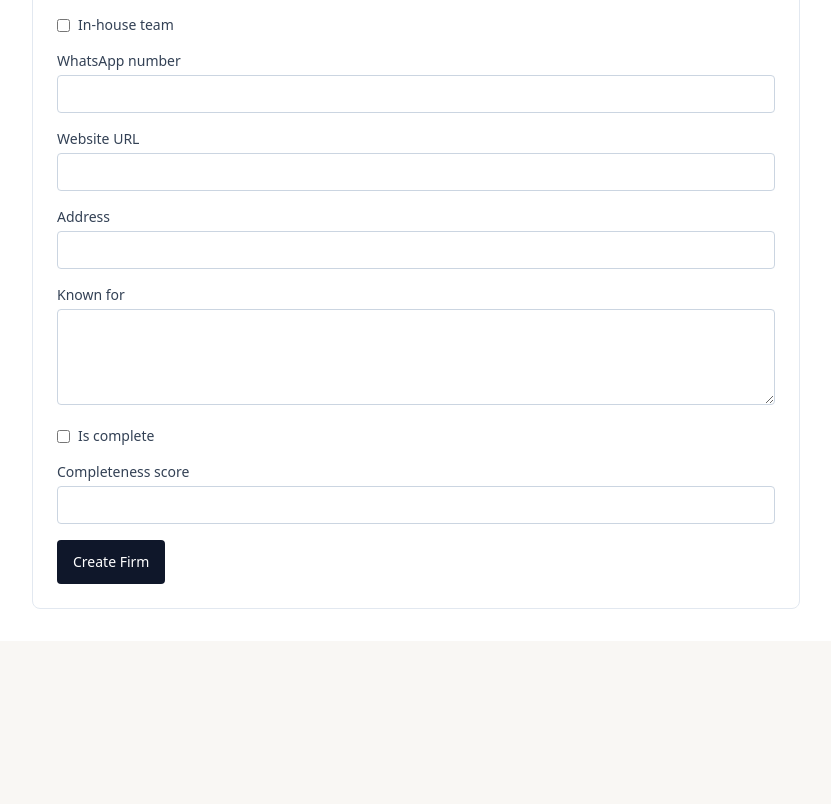
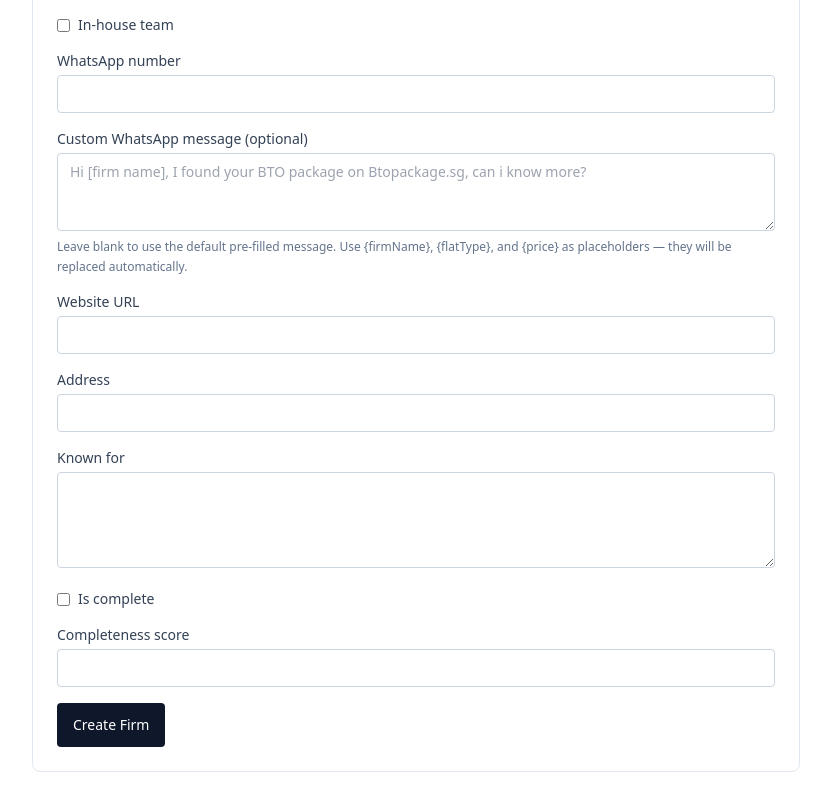
Before and after one commit to chylerbot-beep/btopackage, a Next.js app: page /admin/firms/new in a window 1280 px wide. Shown: the part 920-1724 px from the top of the page, without its empty margins (224-1055 px from the left). Before the commit the page ends 1561 px from the top, so only its background shows below. Built offline with nearby package versions, Linux system fonts and the light colour scheme.

Commit message:
feat: custom WhatsApp message per firm

```diff
--- a/app/admin/firms/new/page.tsx
+++ b/app/admin/firms/new/page.tsx
@@ -18,6 +18,7 @@ type FirmFormState = {
   owns_factory: boolean;
   in_house_team: boolean;
   whatsapp_number: string;
+  whatsapp_message: string;
   website_url: string;
   address: string;
   known_for: string;
@@ -50,6 +51,7 @@ export default function NewFirmPage() {
     owns_factory: false,
     in_house_team: false,
     whatsapp_number: '',
+    whatsapp_message: '',
     website_url: '',
     address: '',
     known_for: '',
@@ -159,6 +161,18 @@ export default function NewFirmPage() {
         <Checkbox label="In-house team" checked={form.in_house_team} onChange={(checked) => setForm((current) => ({ ...current, in_house_team: checked }))} />
 
         <TextInput label="WhatsApp number" value={form.whatsapp_number} onChange={(value) => setForm((current) => ({ ...current, whatsapp_number: value }))} />
+        <Field label="Custom WhatsApp message (optional)">
+          <textarea
+            value={form.whatsapp_message}
+            rows={3}
+            placeholder="Hi [firm name], I found your BTO package on Btopackage.sg, can i know more?"
+            onChange={(event) => setForm((current) => ({ ...current, whatsapp_message: event.target.value }))}
+            className="w-full rounded border border-slate-300 px-3 py-2"
+          />
+          <span className="text-xs text-slate-500">
+            Leave blank to use the default pre-filled message. Use {'{firmName}'}, {'{flatType}'}, and {'{price}'} as placeholders — they will be replaced automatically.
+          </span>
+        </Field>
         <TextInput label="Website URL" value={form.website_url} onChange={(value) => setForm((current) => ({ ...current, website_url: value }))} />
         <TextInput label="Address" value={form.address} onChange={(value) => setForm((current) => ({ ...current, address: value }))} />
 
--- a/app/api/admin/firms/route.ts
+++ b/app/api/admin/firms/route.ts
@@ -116,6 +116,7 @@ export async function POST(request: Request) {
     owns_factory: Boolean(body?.owns_factory),
     in_house_team: Boolean(body?.in_house_team),
     whatsapp_number: body?.whatsapp_number || null,
+    whatsapp_message: body?.whatsapp_message || null,
     website_url: body?.website_url || null,
     address: body?.address || null,
     known_for: body?.known_for || null,
--- a/app/packages/[flatType]/[slug]/page.tsx
+++ b/app/packages/[flatType]/[slug]/page.tsx
@@ -79,7 +79,7 @@ async function fetchPackage(flatType: string, slug: string) {
         google_rating, google_review_count,
         years_established, projects_completed,
         owns_factory, in_house_team,
-        whatsapp_number, website_url, logo_url
+        whatsapp_number, whatsapp_message, website_url, logo_url
       )
     `)
     .eq('slug', slug)
@@ -452,6 +452,7 @@ export default async function PackagePage({ params }: PackagePageProps) {
             firmName={firm.name}
             price={Number(pkg.price_nett || 0)}
             flatType={pkg.flat_type}
+            customMessage={firm.whatsapp_message ?? undefined}
           />
         </div>
       ) : null}
--- a/components/WhatsAppButton.tsx
+++ b/components/WhatsAppButton.tsx
@@ -6,6 +6,7 @@ type WhatsAppButtonProps = {
   firmName: string;
   price: number;
   flatType: string;
+  customMessage?: string;
 };
 
 type GtagWindow = Window & {
@@ -18,9 +19,18 @@ export default function WhatsAppButton({
   firmName,
   price,
   flatType,
+  customMessage,
 }: WhatsAppButtonProps) {
+  const formattedPrice = `$${price.toLocaleString()}`;
+  const templateMessage =
+    customMessage?.trim() ||
+    'Hi {firmName}, I found your {flatType} BTO package at {price} on Btopackage.sg and would like to arrange a preliminary consultation. Could you let me know your availability?';
+  const resolvedMessage = templateMessage
+    .replaceAll('{firmName}', firmName)
+    .replaceAll('{flatType}', flatType)
+    .replaceAll('{price}', formattedPrice);
   const message = encodeURIComponent(
-    `Hi ${firmName}, I found your ${flatType} BTO package at $${price.toLocaleString()} on Btopackage.sg and would like to arrange a preliminary consultation. Could you let me know your availability?`
+    resolvedMessage
   );
 
   const sanitizedPhone = phoneNumber.replace(/[^\d]/g, '').replace(/^65/, '');
```
